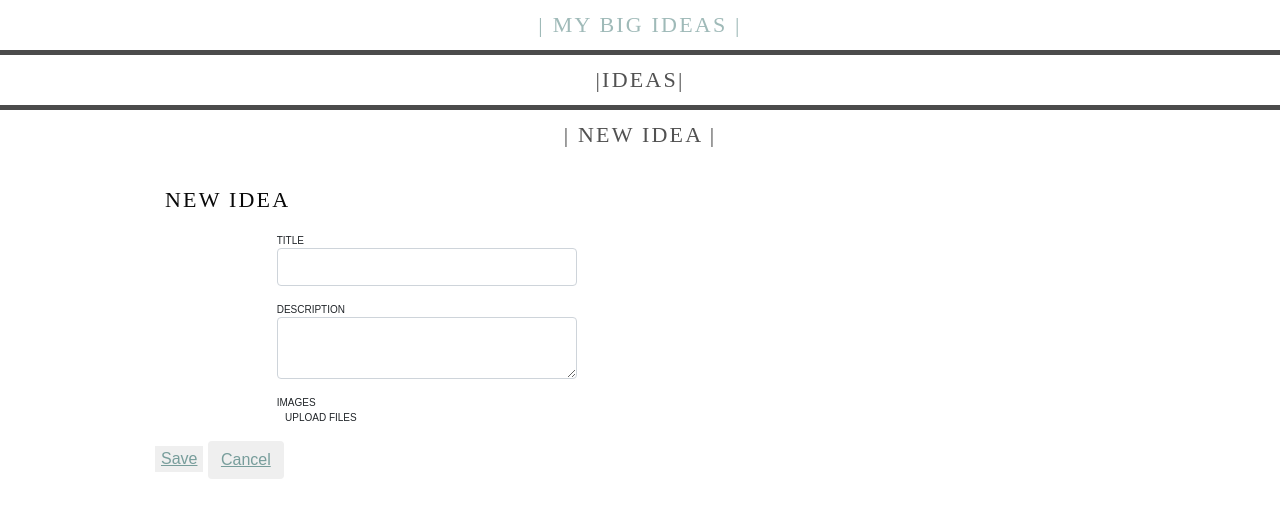
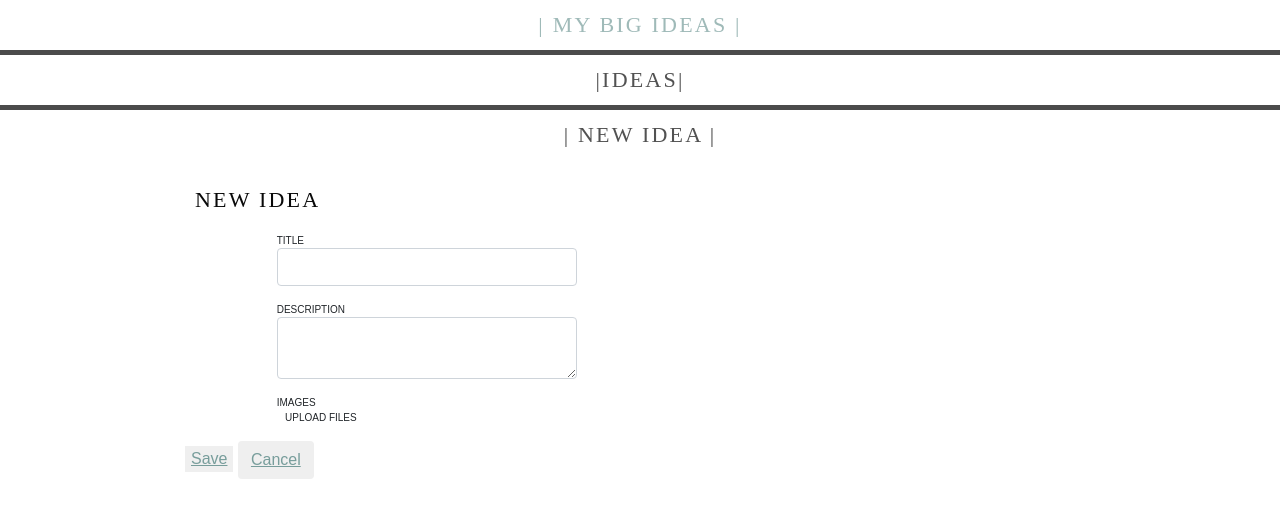
Before and after one commit to kristinreddington/Me-And-My-Big-Ideas, a React (Create React App) app in the folder client/: page /ideas/new in a window 1280 px wide. Shown: the top 518 px of the page. Built offline with nearby package versions, Linux system fonts and the light colour scheme.

Commit message:
update css

```diff
--- a/client/src/containers/Ideas.css
+++ b/client/src/containers/Ideas.css
@@ -12,7 +12,7 @@ button {
 }
 
 .save {
-  margin-left: 140px;
+  margin-left: 170px;
 }
 
 button[type="submit"] {
@@ -46,5 +46,5 @@ label {
 }
 
 h2 {
-  margin-left: 140px;
+  margin-left: 170px;
 }
```
